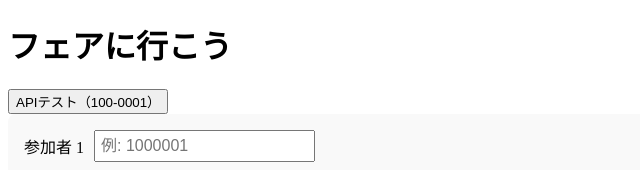
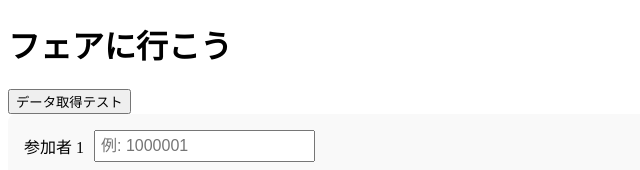
Before and after one commit to pNuma/fair-go, a Vue app in the folder fair-go/: page / in a window 1280 px wide. Shown: the top 170 px of the page, without its empty margins (0-640 px from the left). Built offline with nearby package versions, Linux system fonts and the light colour scheme; the HTML template or start-up script is replaced by a standard one.

Commit message:
feat: implement concurrent coordinate fetching with Promise.all

```diff
--- a/fair-go/src/App.vue
+++ b/fair-go/src/App.vue
@@ -50,12 +50,24 @@ const getCoordinates = async (postcode: string) => {
   }
 };
 
+// 取得した全員の座標リスト
+const markers = ref<{ lat: number, lng: number }[]>([]);
+
+const fetchAllLocations = async () => {
+  const promiseList = locations.value.map(loc => {
+    return getCoordinates(loc.postcode);
+  });
+
+  const results = await Promise.all(promiseList);
+  const validPoints = results.filter((p): p is { lat: number, lng: number } => p !== null);
+
+  markers.value = validPoints;
+  alert(`${validPoints.length} 件のデータを取得しました`);
+};
+
 
 // ▼ テスト用の関数
-const testApi = async () => {
-  const result = await getCoordinates('100-0001');
-  console.log('届いたデータ:', result); // コンソールに表示
-};
+
 </script>
 
 <template>
@@ -64,7 +76,13 @@ const testApi = async () => {
   </header>
 
   <main>
-    <button @click="testApi">APIテスト（100-0001）</button>
+    <div class="action-area">
+      <button @click="fetchAllLocations" class="calc-btn">
+        データ取得テスト
+      </button>
+    </div>
+
+
     <div class="input-area">
       <div v-for="(item, index) in locations" :key="index" class="input-group">
 
```
